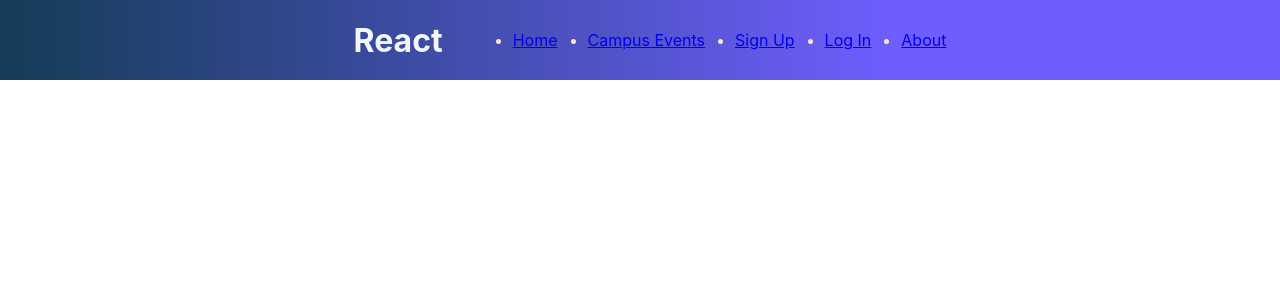
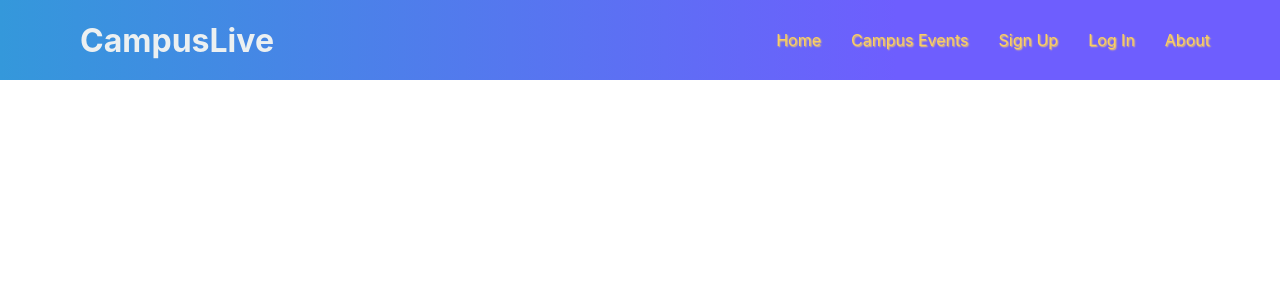
Before and after one commit to visvshah/campusLive, a React (Create React App) app in the folder front/: page / in a window 1280 px wide. Shown: the top 300 px of the page. Built offline with nearby package versions, Linux system fonts and the light colour scheme.

Commit message:
navbar ver2

```diff
--- a/front/src/components/Navbar/Navbar.jsx
+++ b/front/src/components/Navbar/Navbar.jsx
@@ -3,12 +3,13 @@ import "./navbar.scss";
 import { MenuItems } from "./MenuItems";
 
 export default function NavBar() {
+
     return (
         <div>
             <div className="navbar">
-                <h1 className="navbar-logo">React <i className="fab fa-react"></i></h1>
+                <h1 className="navbar-logo">CampusLive</h1>
                 <div className="menu-icon"></div>
-                <ul>
+                <ul className="nav-menu">
                     {MenuItems.map((item, index) => {
                         return (
                             <li key={index}>
--- a/front/src/components/Navbar/navbar.scss
+++ b/front/src/components/Navbar/navbar.scss
@@ -1,5 +1,5 @@
 .navbar {
-    background: linear-gradient(90deg, rgb(20, 60, 86) 0%, rgb(110, 94, 254) 70%);
+    background: linear-gradient(90deg, #3498DB 0%, rgb(110, 94, 254) 70%);
     height: 10vh;
     width: 100vw;
     display: flex;
@@ -9,16 +9,40 @@
     ul{
         display: flex;
         flex-direction: row;
+        position: sticky;
         li{
+            font-size: 16px;
             margin-left: 30px;
             color: bisque;
+            &:hover{
+                color: white;
+                font-size: 18px;
+            }
         }
+
     }
 }
 
 .navbar-logo {
-    color: rgb(244, 247, 247);
+    color: #ecf0f1;
     justify-self: start;
-    margin-left: 20px;
+    margin-left: 10px;
     cursor: pointer;
 }
+
+.nav-menu {
+    display: flex;
+    // grid-template-columns: repeat(5, auto);
+    // grid-gap: 10px;
+    list-style: none;
+    text-align: center;
+    width: 70vw;
+    justify-content: end;
+    font-size: 1.2rem;
+}
+
+.nav-links {
+    color: #fbcf62;
+    text-decoration: none;
+    text-shadow: 1px 1px 1.5px;
+}
```
